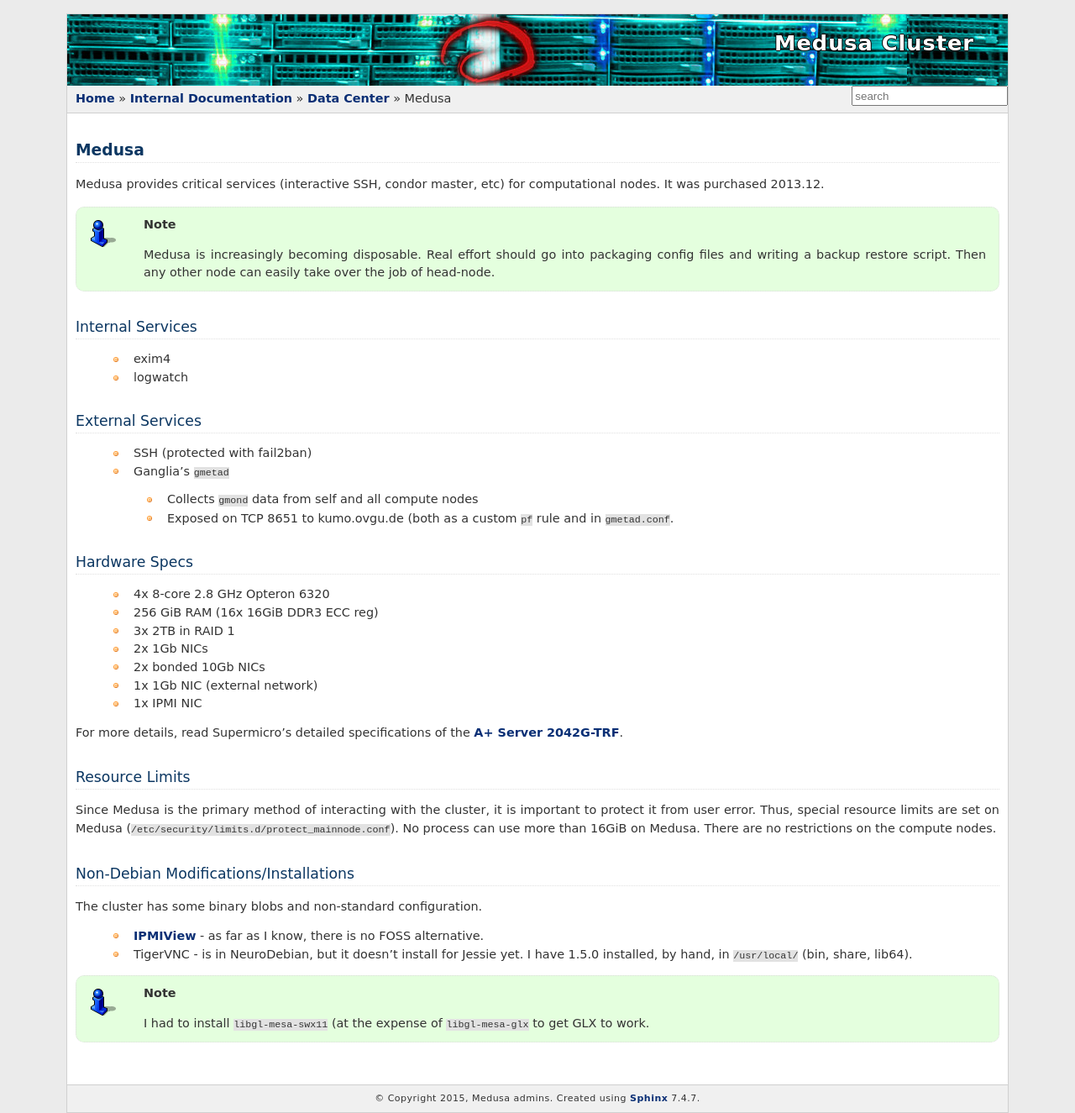
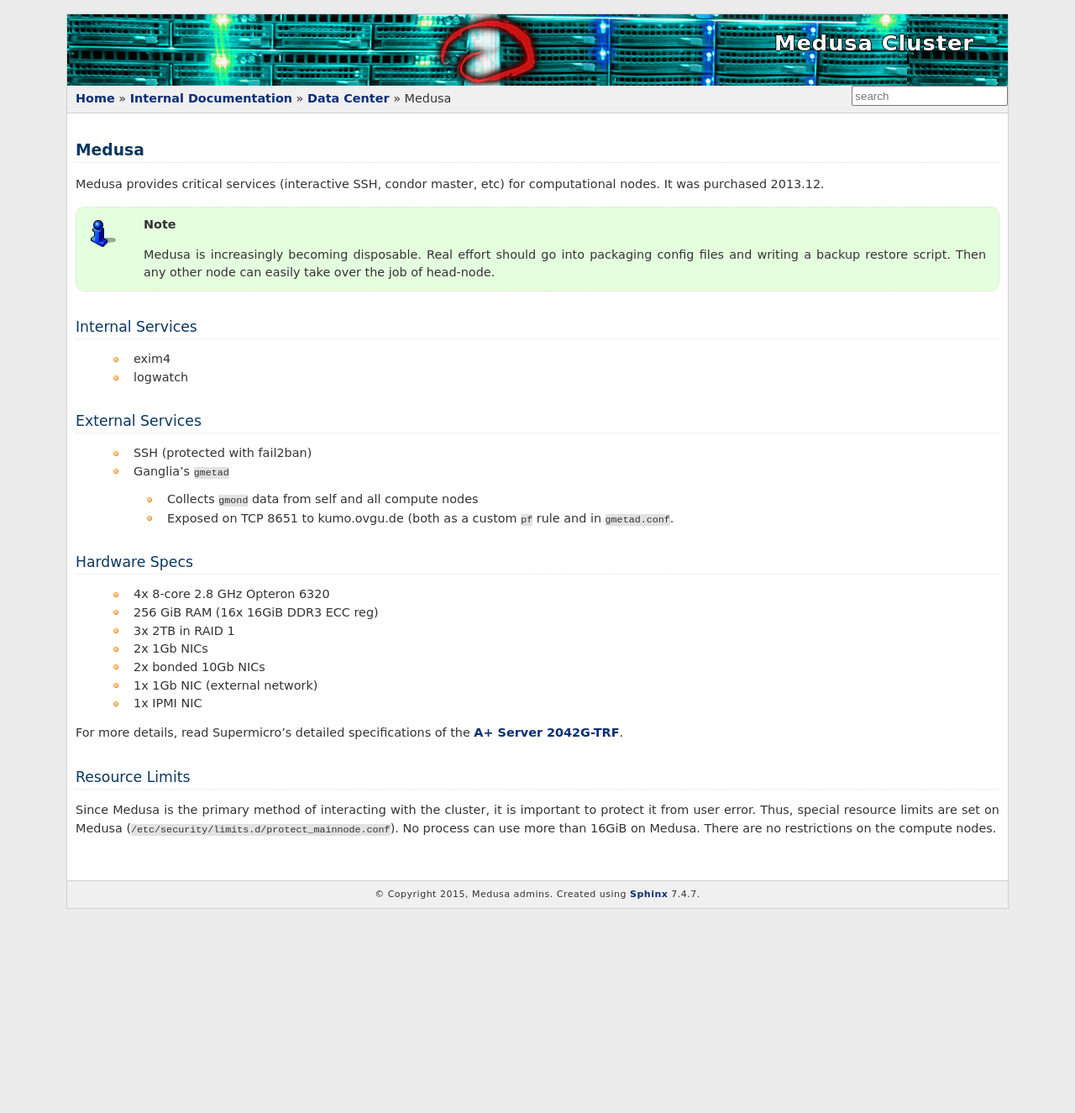
Before and after one commit to psychoinformatics-de/ipsy-docs, a Sphinx documentation site: the page built from source/internal/data_center/medusa.rst, in a window 1280 px wide. Shown: the whole page at 84% size. Built offline with Sphinx 7.4.7, drawn with Linux system fonts in a browser that asks for light colours; formulas are drawn with MathJax 3; after the commit the page ends 1082 px from its top, so only the background shows below that.

Commit message:
ipmiview has been packaged for a long time
And ansible is self documetning; so there's no need for this

```diff
--- a/source/internal/data_center/medusa.rst
+++ b/source/internal/data_center/medusa.rst
@@ -45,17 +45,3 @@ Since Medusa is the primary method of interacting with the cluster, it is
 important to protect it from user error.  Thus, special resource limits are set
 on Medusa (``/etc/security/limits.d/protect_mainnode.conf``).  No process can
 use more than 16GiB on Medusa. There are no restrictions on the compute nodes.
-
-Non-Debian Modifications/Installations
-======================================
-The cluster has some binary blobs and non-standard configuration.
-
- * `IPMIView`_ - as far as I know, there is no FOSS alternative.
- * TigerVNC - is in NeuroDebian, but it doesn't install for Jessie yet. I have
-   1.5.0 installed, by hand, in ``/usr/local/`` (bin, share, lib64).
-
-.. note::
-  I had to install ``libgl-mesa-swx11`` (at the expense of ``libgl-mesa-glx``
-  to get GLX to work.
-
-.. _IPMIView: ftp://ftp.supermicro.com/utility/IPMIView/
--- a/source/internal/data_center/mulder.rst
+++ b/source/internal/data_center/mulder.rst
@@ -44,7 +44,5 @@ Mulder has some non-standard binary blobs, both provided via Kumo.
    software. The GUI is launched via ``/usr/local/MegaRAID Storage Manager/startupui.sh``
    and the ``vivaldiframeworkd`` service it requires likes to crash, so just
    restart it.
- * `IPMIView`_ - as far as I know, there is no FOSS alternative.
 
-.. _IPMIView: ftp://ftp.supermicro.com/utility/IPMIView/
 .. _LSI MegaRAID Storage Manager: ftp://ftp.supermicro.com/driver/SAS/LSI/MegaRAID_Storage_Manager/
```
